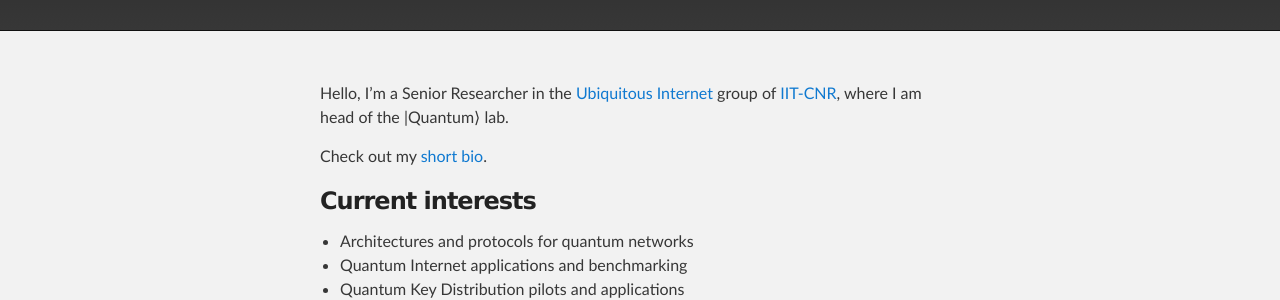
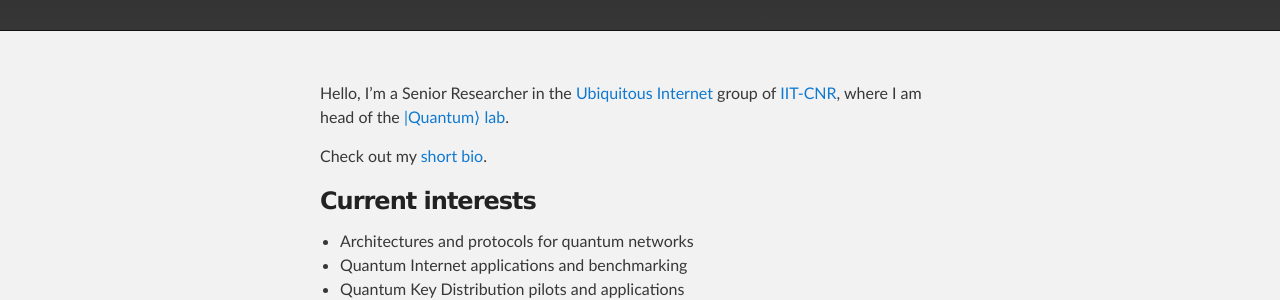
Before and after one commit to ccicconetti/ccicconetti.github.io, a Jekyll site: the page built from index.md, in a window 1280 px wide. Shown: the part 179-479 px from the top of the page. Built offline with Jekyll 4.4.1, drawn with Linux system fonts in a browser that asks for light colours; part of the change alters nothing that is shown.

```diff
--- a/index.md
+++ b/index.md
@@ -3,7 +3,7 @@ title: Claudio Cicconetti's website
 layout: default
 ---
 
-Hello, I'm a Senior Researcher in the [Ubiquitous Internet](https://ui.iit.cnr.it/en/) group of [IIT-CNR](https://www.iit.cnr.it/en/claudio.cicconetti/), where I am head of the \|Quantum⟩ lab.
+Hello, I'm a Senior Researcher in the [Ubiquitous Internet](https://ui.iit.cnr.it/en/) group of [IIT-CNR](https://www.iit.cnr.it/en/claudio.cicconetti/), where I am head of the [\|Quantum⟩ lab](https://quantum-lab.iit.cnr.it/).
 
 Check out my [short bio](bio.md).
 
```
